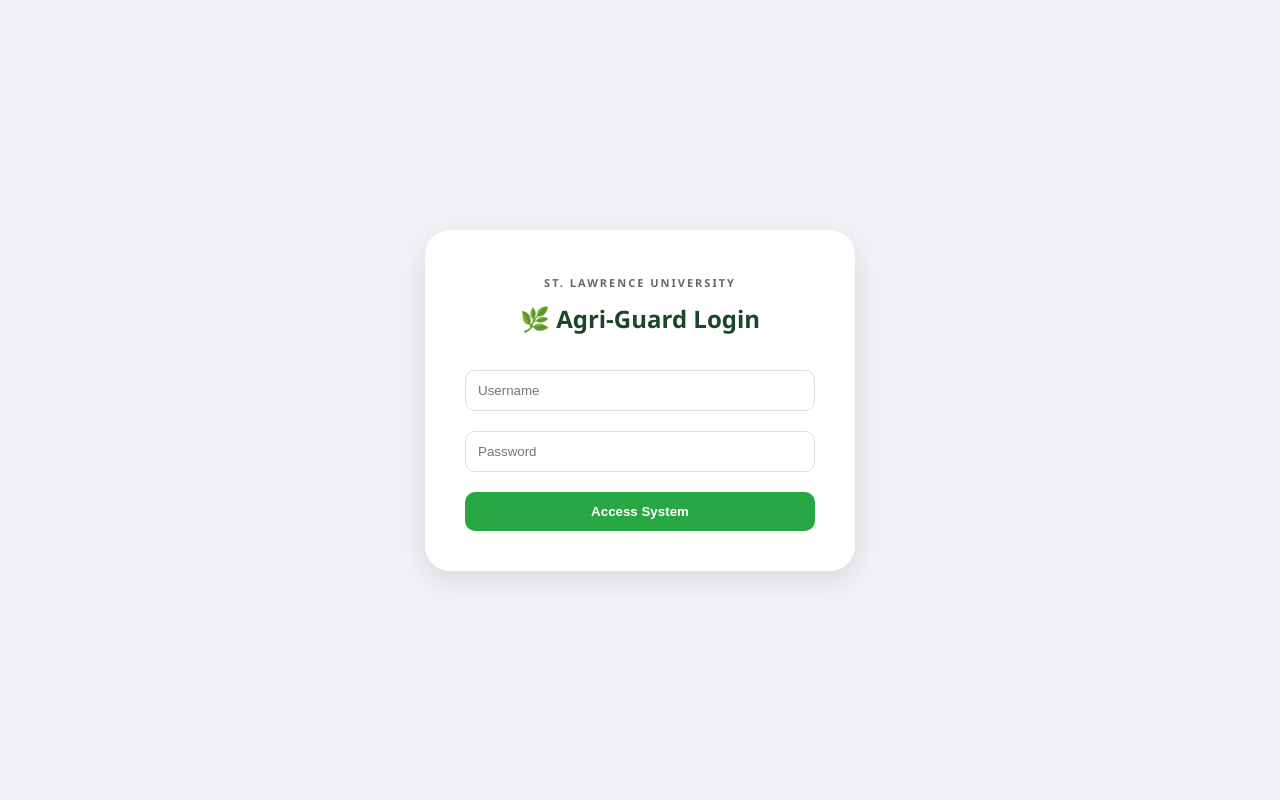
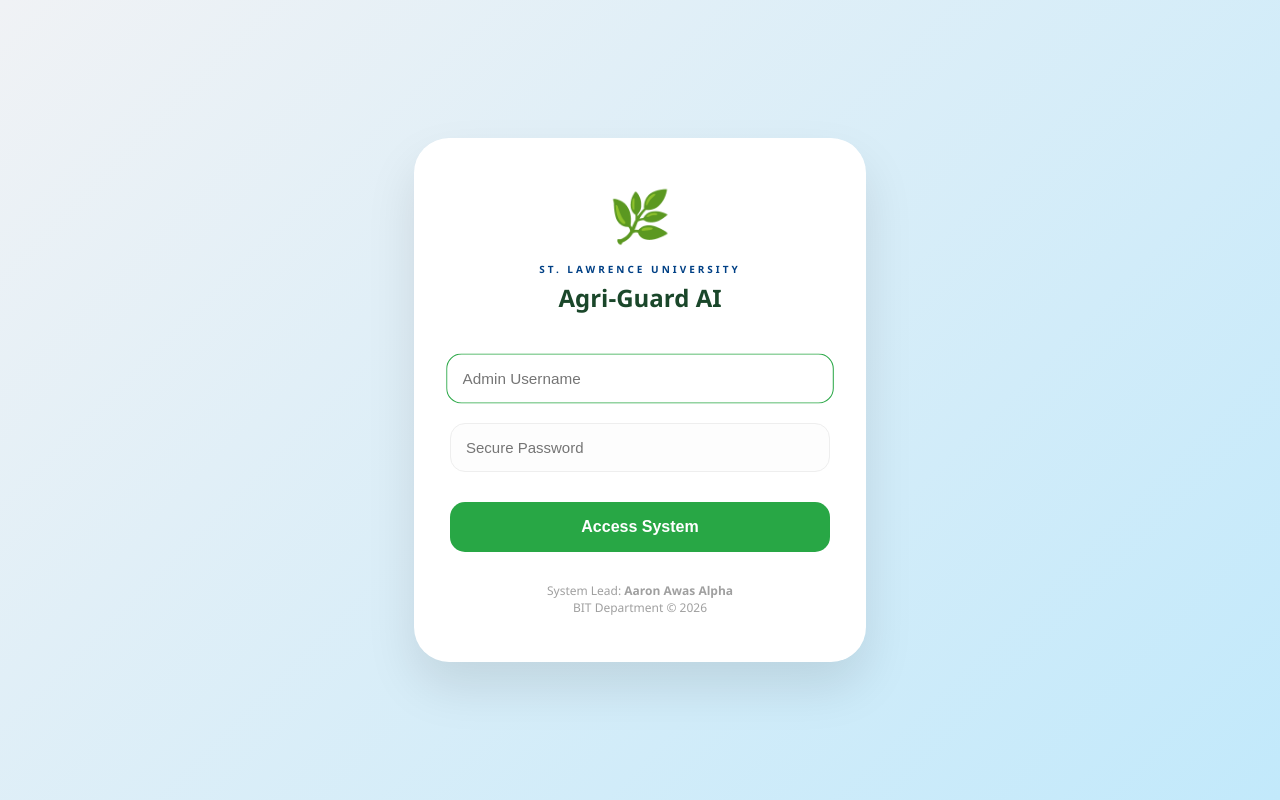
Before and after one commit to OdiyeAaron/AgriGuard-AI, a Flask app: page /login in a window 1280 px wide. Run offline with Flask 3, Linux system fonts and the light colour scheme.

Commit message:
Update login.html

```diff
--- a/templates/login.html
+++ b/templates/login.html
@@ -5,30 +5,159 @@
     <meta name="viewport" content="width=device-width, initial-scale=1.0">
     <title>Login | Agri-Guard AI</title>
     <style>
-        body { font-family: 'Segoe UI', sans-serif; background: #f0f2f5; display: flex; align-items: center; justify-content: center; height: 100vh; margin: 0; }
-        .login-card { background: white; padding: 40px; border-radius: 25px; box-shadow: 0 10px 30px rgba(0,0,0,0.1); width: 100%; max-width: 350px; text-align: center; }
-        .uni-tag { font-size: 11px; letter-spacing: 2px; color: #666; font-weight: bold; }
-        h2 { color: #1a472a; margin: 10px 0 25px; }
-        input { width: 100%; padding: 12px; margin: 10px 0; border: 1px solid #ddd; border-radius: 10px; box-sizing: border-box; }
-        button { width: 100%; padding: 12px; background: #28a745; color: white; border: none; border-radius: 10px; font-weight: bold; cursor: pointer; margin-top: 10px; }
-        button:hover { background: #218838; }
-        .error { color: #dc3545; font-size: 13px; margin-bottom: 10px; }
+        :root {
+            --primary-green: #28a745;
+            --dark-green: #1a472a;
+            --slu-blue: #004085;
+            --anim-speed: 0.6s;
+        }
+
+        /* --- 🎞️ KEYFRAMES --- */
+        @keyframes fadeInUp {
+            from { opacity: 0; transform: translateY(30px); }
+            to { opacity: 1; transform: translateY(0); }
+        }
+
+        @keyframes float {
+            0% { transform: translateY(0px); }
+            50% { transform: translateY(-10px); }
+            100% { transform: translateY(0px); }
+        }
+
+        @keyframes pulse-green {
+            0% { box-shadow: 0 0 0 0 rgba(40, 167, 69, 0.4); }
+            70% { box-shadow: 0 0 0 15px rgba(40, 167, 69, 0); }
+            100% { box-shadow: 0 0 0 0 rgba(40, 167, 69, 0); }
+        }
+
+        body {
+            font-family: 'Segoe UI', sans-serif;
+            background: linear-gradient(135deg, #f0f2f5 0%, #c2e9fb 100%);
+            display: flex;
+            align-items: center;
+            justify-content: center;
+            height: 100vh;
+            margin: 0;
+            overflow: hidden;
+        }
+
+        .login-card {
+            background: white;
+            padding: 45px 35px;
+            border-radius: 35px;
+            box-shadow: 0 25px 50px rgba(0,0,0,0.1);
+            width: 100%;
+            max-width: 380px;
+            text-align: center;
+            animation: fadeInUp var(--anim-speed) ease-out forwards;
+            border: 1px solid rgba(255,255,255,0.3);
+            backdrop-filter: blur(10px);
+        }
+
+        .leaf-icon {
+            font-size: 50px;
+            display: inline-block;
+            animation: float 3s ease-in-out infinite;
+            margin-bottom: 10px;
+        }
+
+        .uni-tag {
+            font-size: 10px;
+            letter-spacing: 3px;
+            color: var(--slu-blue);
+            font-weight: 800;
+            text-transform: uppercase;
+            display: block;
+            margin-bottom: 5px;
+        }
+
+        h2 {
+            color: var(--dark-green);
+            margin: 0 0 30px;
+            font-weight: 700;
+        }
+
+        input {
+            width: 100%;
+            padding: 15px;
+            margin: 10px 0;
+            border: 1.5px solid #eee;
+            border-radius: 15px;
+            box-sizing: border-box;
+            font-size: 15px;
+            transition: all 0.3s ease;
+            background: #fdfdfd;
+        }
+
+        input:focus {
+            outline: none;
+            border-color: var(--primary-green);
+            background: #fff;
+            transform: scale(1.02);
+        }
+
+        button {
+            width: 100%;
+            padding: 16px;
+            background: var(--primary-green);
+            color: white;
+            border: none;
+            border-radius: 15px;
+            font-weight: bold;
+            font-size: 16px;
+            cursor: pointer;
+            margin-top: 20px;
+            transition: all 0.3s;
+            position: relative;
+            overflow: hidden;
+        }
+
+        button:hover {
+            background: #218838;
+            transform: translateY(-3px);
+            animation: pulse-green 1.5s infinite;
+        }
+
+        .error {
+            background: #fff5f5;
+            color: #dc3545;
+            font-size: 13px;
+            padding: 12px;
+            border-radius: 12px;
+            margin-bottom: 20px;
+            border: 1px solid #fed7d7;
+            animation: fadeInUp 0.4s ease;
+        }
+
+        .footer {
+            margin-top: 30px;
+            font-size: 12px;
+            color: #888;
+            opacity: 0.8;
+        }
     </style>
 </head>
 <body>
     <div class="login-card">
-        <span class="uni-tag">ST. LAWRENCE UNIVERSITY</span>
-        <h2>🌿 Agri-Guard Login</h2>
+        <div class="leaf-icon">🌿</div>
+        <span class="uni-tag">St. Lawrence University</span>
+        <h2>Agri-Guard AI</h2>
 
         {% if error %}
-            <p class="error">{{ error }}</p>
+            <div class="error">❌ {{ error }}</div>
         {% endif %}
 
         <form method="POST">
-            <input type="text" name="username" placeholder="Username" required>
-            <input type="password" name="password" placeholder="Password" required>
+            <input type="text" name="username" placeholder="Admin Username" required autofocus>
+            <input type="password" name="password" placeholder="Secure Password" required>
+
             <button type="submit">Access System</button>
         </form>
+
+        <div class="footer">
+            System Lead: <strong>Aaron Awas Alpha</strong><br>
+            BIT Department &copy; 2026
+        </div>
     </div>
 </body>
 </html>
```
